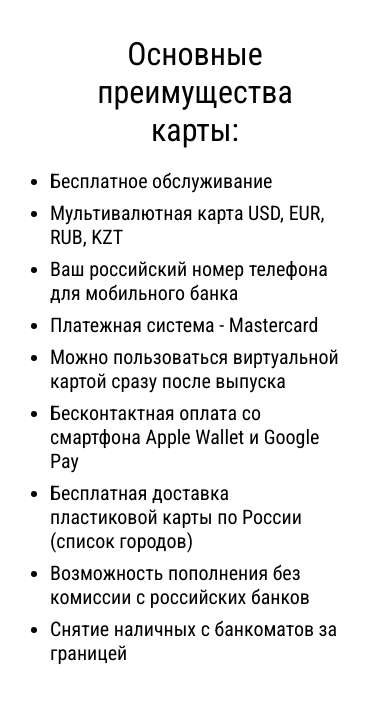
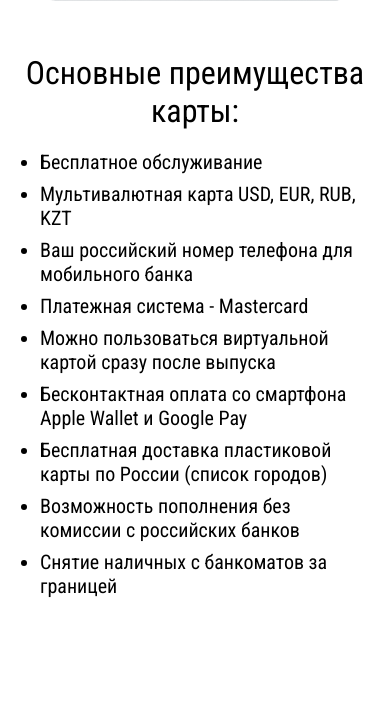
Before and after one commit to timur3030/master-cards, a website: page src/index.html in a window 390 px wide. Shown: the part 739-1462 px from the top of the page. After the commit the page ends 1395 px from the top, so only its background shows below. Drawn offline with nearby package versions, Linux system fonts and the light colour scheme; files that its build step writes are made by us from their sources.

Commit message:
media 768px

```diff
--- a/src/sass/blocks/_media.scss
+++ b/src/sass/blocks/_media.scss
@@ -1,13 +1,15 @@
 @media (min-width: 1440px) {
-  // .container {
-  // max-width: 1320px;
-  // }
+  .container {
+    padding: 50px;
+    // max-width: 1320px;
+  }
 }
 
 @media (max-width: 1439px) {
-  // .container {
-  // max-width: 1140px;
-  // }
+  .container {
+    padding: 50px;
+    // max-width: 1140px;
+  }
 }
 
 @media (max-width: 1200px) {
@@ -23,12 +25,13 @@
 }
 
 @media (max-width: 768px) {
-  // .container {
+  .container {
+    padding: 50px 20px;
   // max-width: 540px;
-  // }
+  }
   .promo {
     &__title {
-      font-size: 2.7rem;
+      font-size: 3.3rem;
     }
     &__subtitle {
       margin-top: 20px;
@@ -45,6 +48,9 @@
     li {
       font-size: 1.25rem;
     }
+    &__benefits-list {
+      padding-left: 20px;
+    }
   }
 }
 
--- a/src/sass/style.scss
+++ b/src/sass/style.scss
@@ -16,7 +16,6 @@
   // padding: 0;
 }
 
-.container {
-  padding: 50px;
+// .container {
   // margin: 0 auto;
-}
+// }
```
Also changed, not shown: dist/css/style.min.css.
